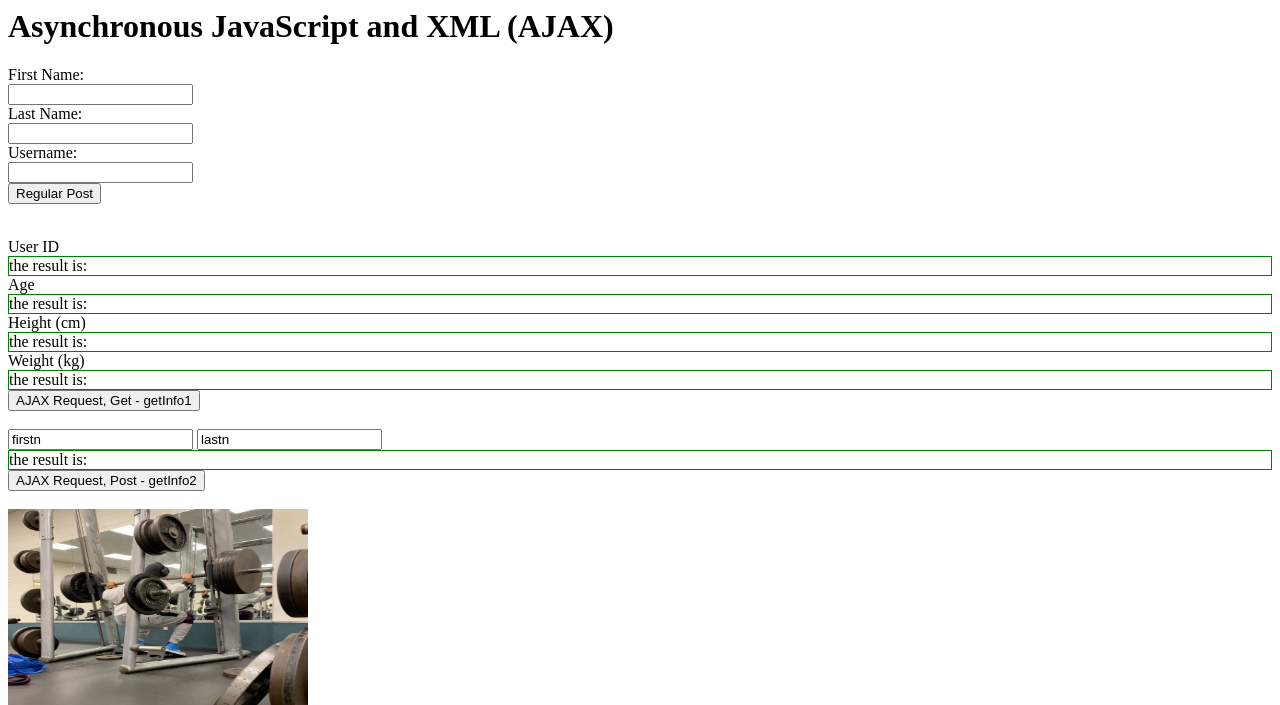
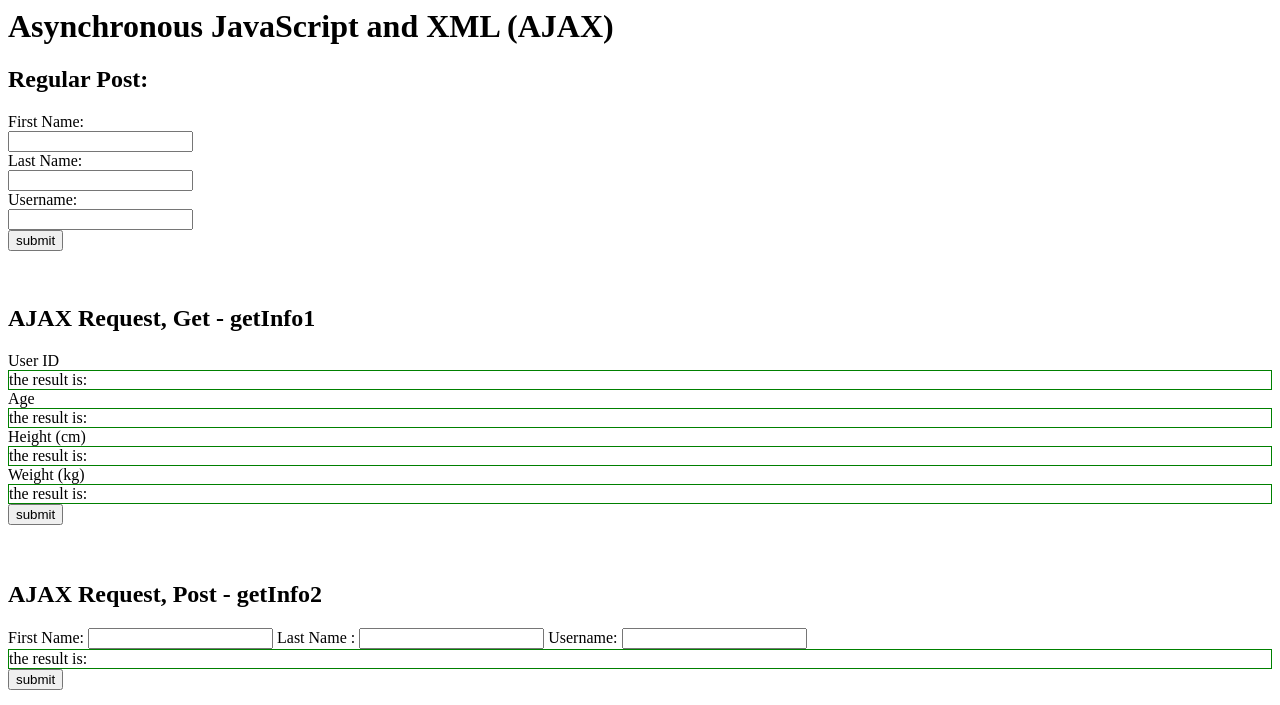
Before and after one commit to yinanericxue/AJAX, a Flask app: page / in a window 1280 px wide. Shown: the top 705 px of the page. Run offline with Flask 2, Linux system fonts and the light colour scheme.

Commit message:
Update main.html

```diff
--- a/templates/main.html
+++ b/templates/main.html
@@ -1,3 +1,4 @@
+
 <html>
 
 <head>
@@ -7,6 +8,7 @@
 
 <script type= "text/javascript" >
 var xmlHttpRequest;
+
 function createXmlHttpRequest()
 {
 	if(window.ActiveXObject)
@@ -27,6 +29,7 @@ function getInfo1()
 	xmlHttpRequest.open("GET",url,true);
 	xmlHttpRequest.send(null);
 }
+
 function showResult1()
 {
 	if(xmlHttpRequest.readyState == 4 && xmlHttpRequest.status == 200)
@@ -47,14 +50,16 @@ function getInfo2()
 {
     var fn = document.getElementById('fn');
     var ln = document.getElementById('ln');
-    var data = 'first_name='+fn.value+'&last_name='+ln.value;
-	var url = "/names";
+    var username = document.getElementById('username');
+    var data = 'first_name='+fn.value+'&last_name='+ln.value+'&Username='+username.value;
+	var url = "/names"; // current host url/names
 	xmlHttpRequest = createXmlHttpRequest();
 	xmlHttpRequest.onreadystatechange = showResult2;
 	xmlHttpRequest.open("POST",url,true);
 	xmlHttpRequest.setRequestHeader('Content-Type','application/x-www-form-urlencoded');
 	xmlHttpRequest.send(data);
 }
+
 function showResult2()
 {
 	if(xmlHttpRequest.readyState == 4 && xmlHttpRequest.status == 200)
@@ -63,6 +68,7 @@ function showResult2()
 		x.innerHTML=xmlHttpRequest.responseText;
 	}
 }
+
 </script>
 
 </head>
@@ -70,7 +76,7 @@ function showResult2()
 <body>
 
 <h1>Asynchronous JavaScript and XML (AJAX)</h1>
-
+<h2>Regular Post:</h2>
 <form action="/names" method="POST">   <!╌  http://www.gwdemo.net:8000/names, post ╌>
 <l>First Name: </l> <BR>
 <input type="text" name="first_name" value=""> <BR>
@@ -78,10 +84,10 @@ function showResult2()
 <input type="text" name="last_name" value=""> <BR>
 <l>Username: </l> <BR>
 <input type="text" name="Username" value=""> <BR>
-<input type="submit" value="Regular Post"> <BR>
+<input type="submit" value="submit"> <BR>
 </form>
 <BR>
-
+<h2>AJAX Request, Get - getInfo1</h2>
 <l>User ID</l>
 <div id="myDiv1" style="border: 1px solid green;">the result is:</div>
 <l>Age</l>
@@ -90,22 +96,24 @@ function showResult2()
 <div id="myDiv3" style="border: 1px solid green;">the result is:</div>
 <l>Weight (kg)</l>
 <div id="myDiv4" style="border: 1px solid green;">the result is:</div>
-<input type = "button" value = "AJAX Request, Get - getInfo1" onclick = "getInfo1()" />
+<input type = "button" value = "submit" onclick = "getInfo1()" />
                                        <!╌  http://www.gwdemo.net:8000/getinfo, get ╌>
-
 <BR>
 <BR>
-
-
-<input type="text" id="fn" value="firstn">
-<input type="text" id="ln" value="lastn">
+<BR>
+<h2>AJAX Request, Post - getInfo2</h2>
+<l>First Name: </l>
+<input type="text" id="fn" value="">
+<l>Last Name : </l>
+<input type="text" id="ln" value="">
+<l>Username: </l>
+<input type="text" id="username" value="">
 <div id="myDiv5" style="border: 1px solid green;">the result is:</div>
-<input type = "button" value = "AJAX Request, Post - getInfo2" onclick = "getInfo2()" />
+<input type = "button" value = "submit" onclick = "getInfo2()" />
                                        <!╌  http://www.gwdemo.net:8000/names, post ╌>
 <BR>
 <BR>
-
-<img src="/static/ericxue.jpg" width="300" height="200" />
+<img src="/static/mountain.jpg" width="300" height="200" />
 
 </body>
 </html>
```
